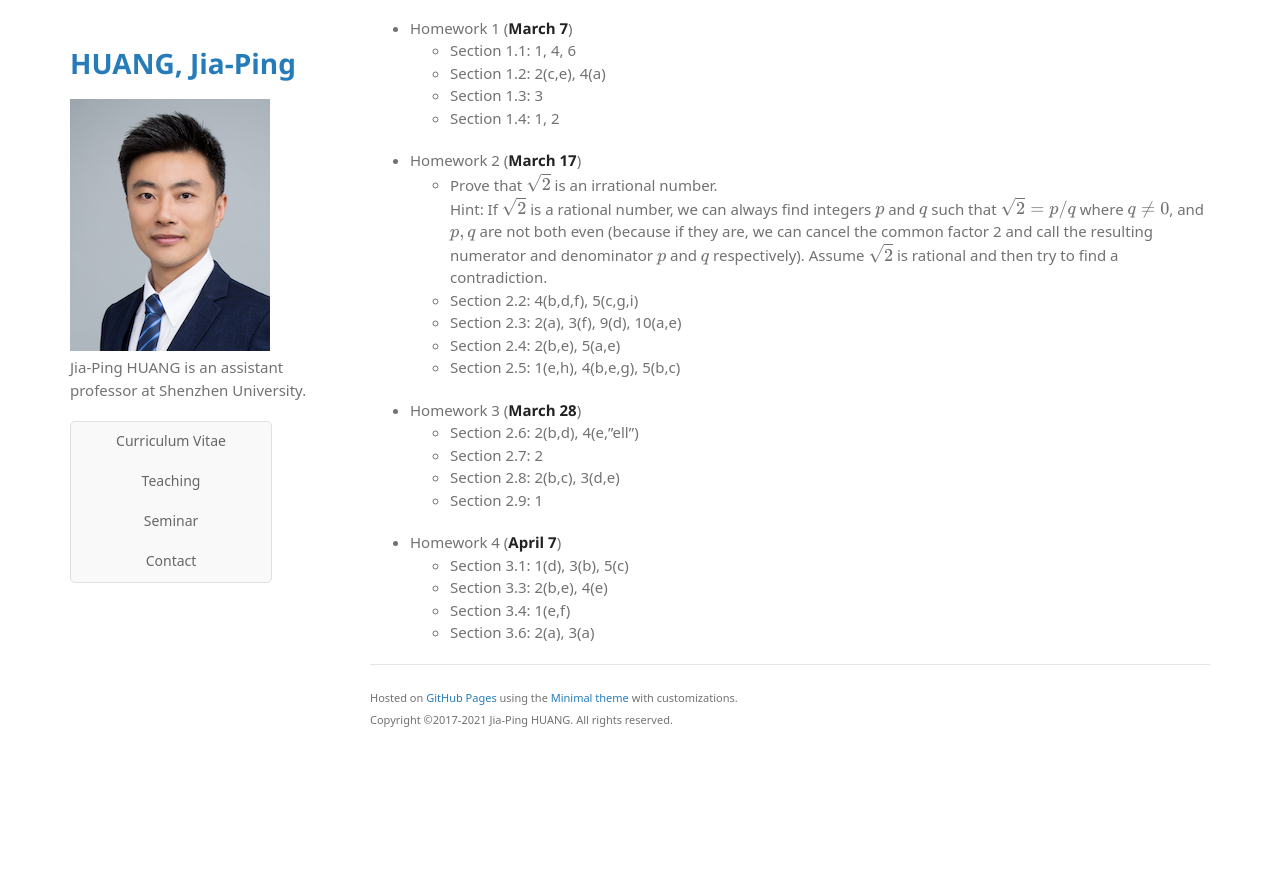
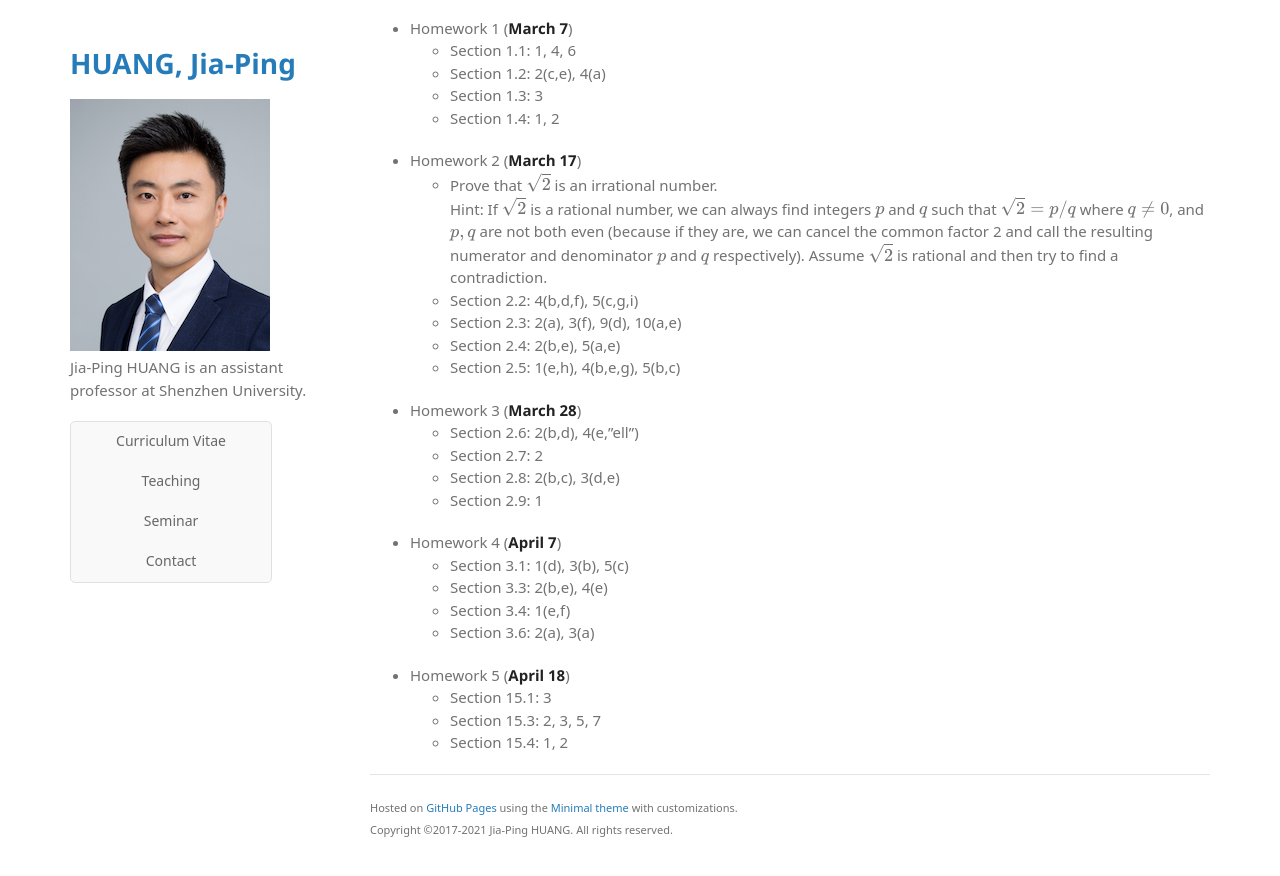
Before and after one commit to huangjp28/huangjp28.github.io, a Jekyll site: the page built from _teaching/02_mathc1.md, in a window 1280 px wide and 900 px high, scrolled down 1526 px. Shown: the top 876 px of the window. Built offline with Jekyll 4.4.1, drawn with Linux system fonts in a browser that asks for light colours; some web fonts are replaced; a script that is not in the unit is left out; before the commit the page ends 2316 px from its top, so only the background shows below that.

Commit message:
Update 02_mathc1.md

```diff
--- a/_teaching/02_mathc1.md
+++ b/_teaching/02_mathc1.md
@@ -90,5 +90,11 @@ Final exam: 60%
   - Section 3.4: 1(e,f)
   - Section 3.6: 2(a), 3(a)
 
+* Homework 5 (**April 18**)
+  - Section 15.1: 3
+  - Section 15.3: 2, 3, 5, 7
+  - Section 15.4: 1, 2
+
+
 
 ---
```
